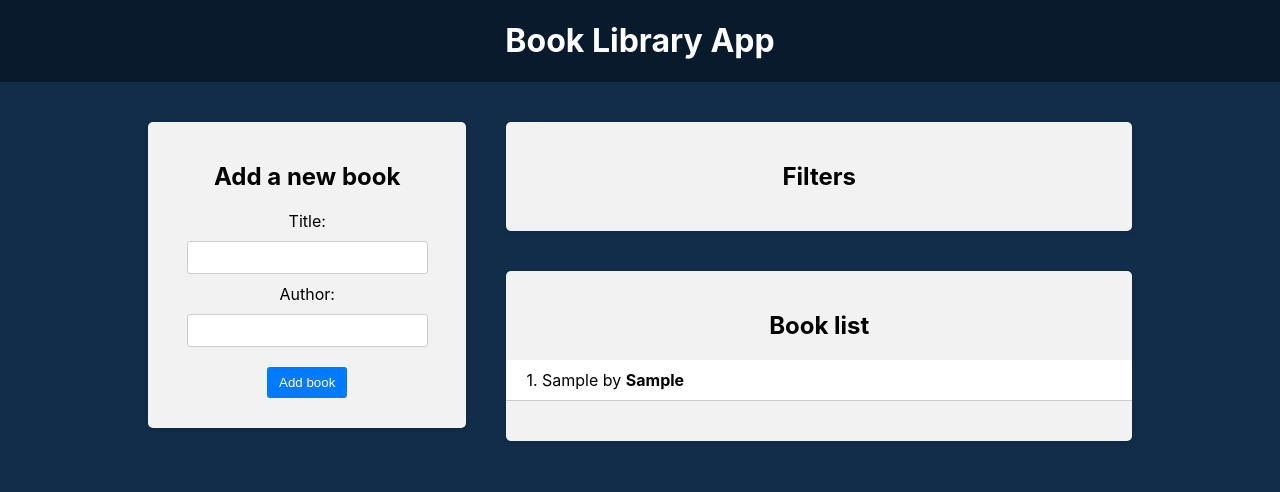
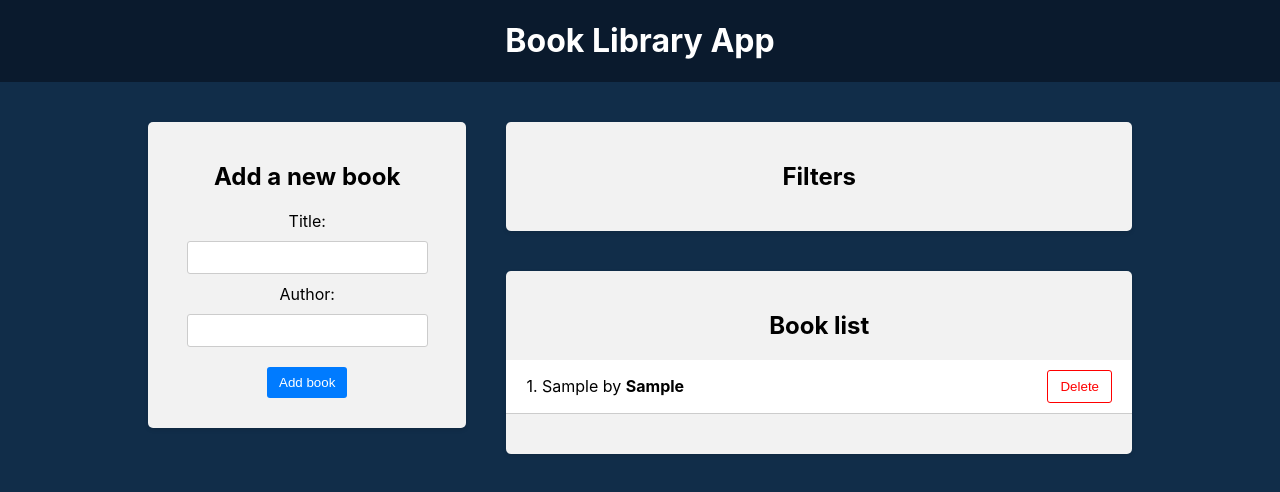
Before and after one commit to TheBlagova/react_redux_library_app, a React (Create React App) app in the folder library_app/frontend/: page / in a window 1280 px wide. Both pictures are taken after typing "Sample", "Sample" into the empty fields and a click on the button "Add book". Shown: the top 492 px of the page. Built offline with nearby package versions, Linux system fonts and the light colour scheme.

Commit message:
delete book by id

```diff
--- a/library_app/frontend/src/components/BookList/BookList.js
+++ b/library_app/frontend/src/components/BookList/BookList.js
@@ -1,8 +1,14 @@
-import { useSelector } from 'react-redux';
+import { useSelector, useDispatch } from 'react-redux';
+import { deleteBook } from '../../redux/books/actionCreators';
 import './BookList.css';
 
 function BookList() {
   const books = useSelector((state) => state.books);
+  const dispatch = useDispatch();
+
+  const handleDeleteBook = (id) => {
+    dispatch(deleteBook(id));
+  };
 
   return (
     <div className="app-block book-list">
@@ -16,6 +22,11 @@
               <div className="book-info">
                 {++i}. {book.title} by <strong>{book.author}</strong>
               </div>
+              <div className="book-actions">
+                <button onClick={() => handleDeleteBook(book.id)}>
+                  Delete
+                </button>
+              </div>
             </li>
           ))}
         </ul>
--- a/library_app/frontend/src/redux/books/actionCreators.js
+++ b/library_app/frontend/src/redux/books/actionCreators.js
@@ -6,3 +6,10 @@
     payLoad: newBook,
   };
 };
+
+export const deleteBook = (id) => {
+  return {
+    type: actionTypes.DELETE_BOOK,
+    payLoad: id,
+  };
+};
--- a/library_app/frontend/src/redux/books/actionTypes.js
+++ b/library_app/frontend/src/redux/books/actionTypes.js
@@ -1 +1,2 @@
 export const ADD_BOOK = 'ADD_BOOK';
+export const DELETE_BOOK = 'DELETE_BOOK';
--- a/library_app/frontend/src/redux/books/reducer.js
+++ b/library_app/frontend/src/redux/books/reducer.js
@@ -6,6 +6,8 @@
   switch (action.type) {
     case actionTypes.ADD_BOOK:
       return [...state, action.payLoad];
+    case actionTypes.DELETE_BOOK:
+      return state.filter((book) => book.id !== action.payLoad);
     default:
       return state;
   }
```
